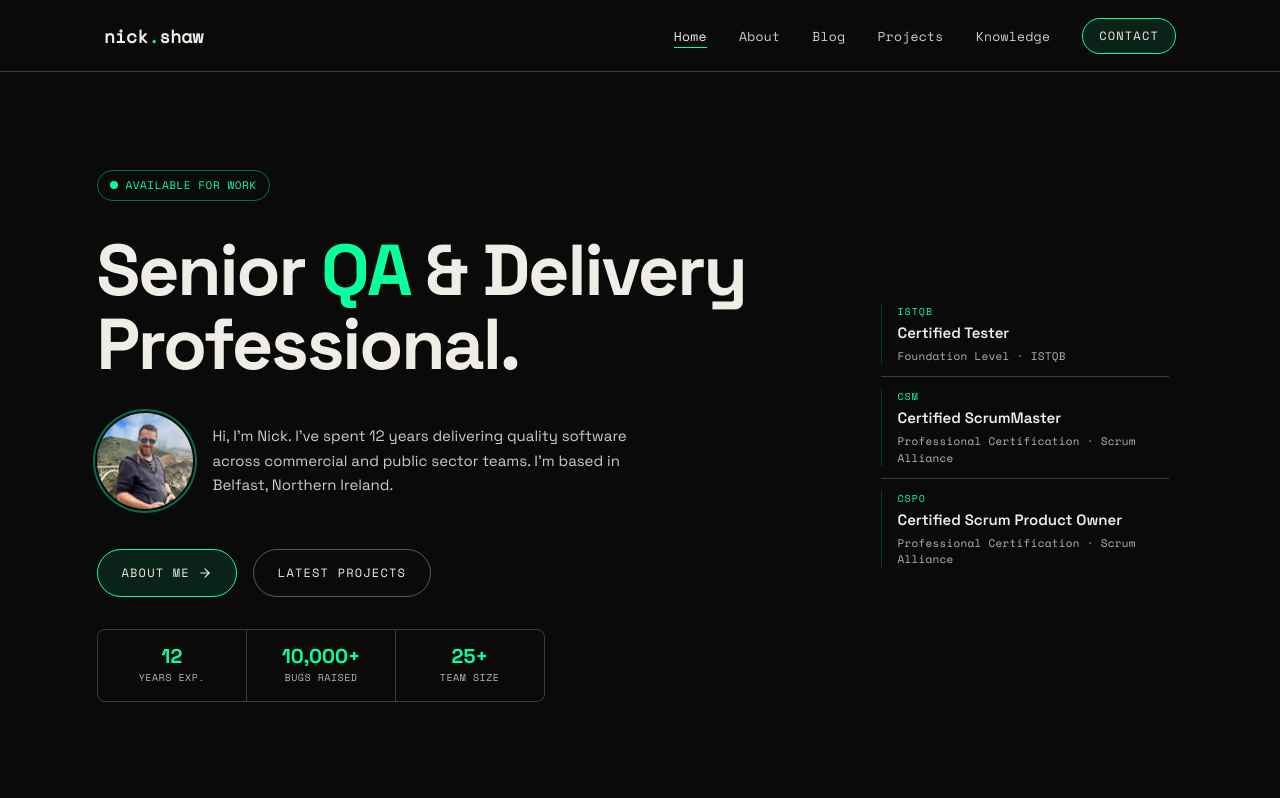
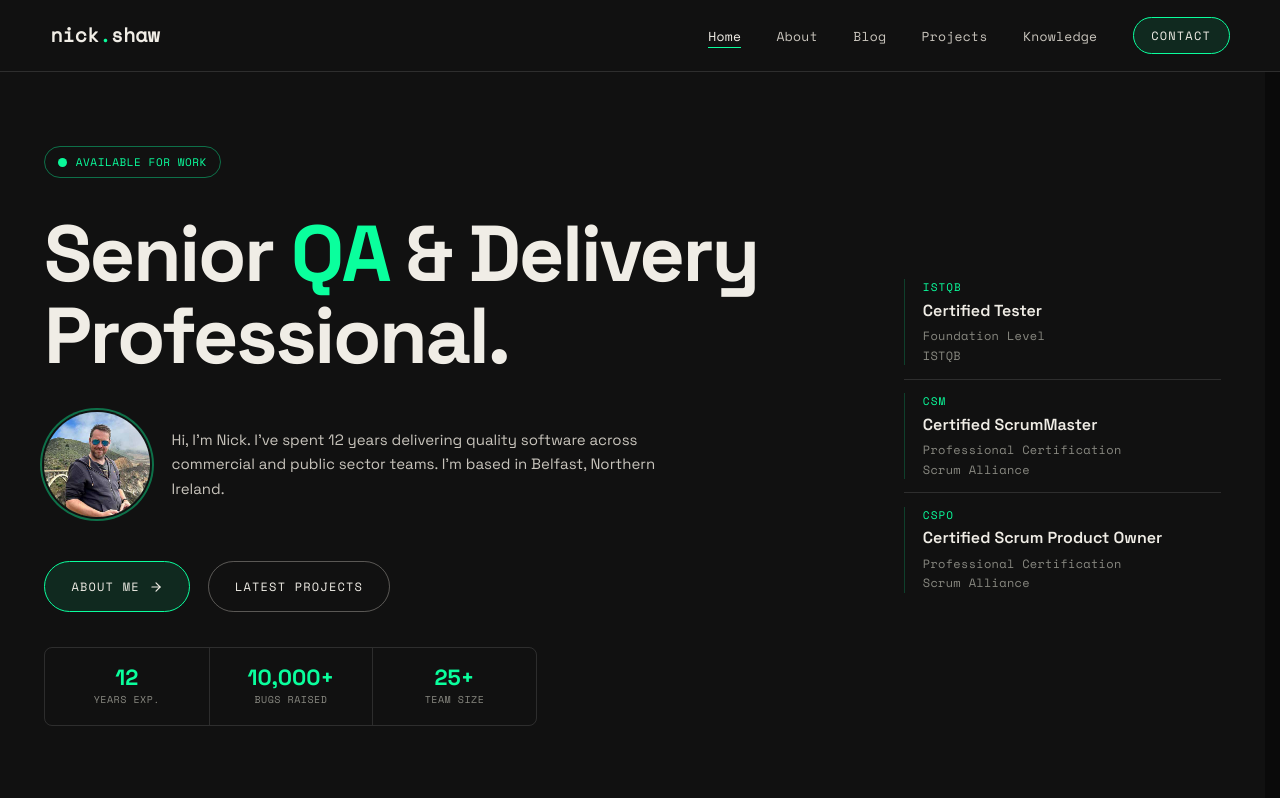
Before and after one commit to NickShaw1/nickshaw1.github.io, a React (Vite) app: page / in a window 1280 px wide. Shown: the top 798 px of the page. Built offline with nearby package versions, Linux system fonts and the light colour scheme.

Commit message:
UI changes

```diff
--- a/src/pages/Home.tsx
+++ b/src/pages/Home.tsx
@@ -175,7 +175,7 @@ export default function Home() {
             </div>
 
             {/* ── Right: certifications ── */}
-            <div className="mt-14 lg:mt-0 flex-shrink-0 flex flex-col w-full lg:w-72">
+            <div className="mt-14 lg:mt-0 flex-shrink-0 flex flex-col justify-center w-full lg:w-72">
               {[
                 {
                   abbr: 'ISTQB',
@@ -210,14 +210,14 @@ export default function Home() {
                   <div className="w-px bg-accent/20 group-hover:bg-accent flex-shrink-0 transition-colors duration-150" />
 
                   <div className="flex flex-col justify-center min-w-0">
-                    <span className="font-mono text-[10px] tracking-widest uppercase text-accent mb-1">
+                    <span className="font-mono text-[11px] tracking-widest uppercase text-accent mb-1">
                       {abbr}
                     </span>
-                    <h3 className="font-display font-semibold text-[15px] text-text-primary leading-snug">
+                    <h3 className="font-display font-semibold text-[16px] text-text-primary leading-snug">
                       {name}
                     </h3>
-                    <p className="font-mono text-[11px] text-text-muted tracking-wide mt-1">
-                      {level} · {issuer}
+                    <p className="font-mono text-[12px] text-text-muted tracking-wide mt-1 leading-relaxed">
+                      {level}<br />{issuer}
                     </p>
                   </div>
                 </m.div>
--- a/src/styles/global.css
+++ b/src/styles/global.css
@@ -18,6 +18,7 @@ html {
   font-display: swap;
   scrollbar-gutter: stable;
   overflow-x: clip;
+  font-size: 110%;
 }
 
 @media (prefers-reduced-motion: reduce) {
@@ -37,7 +38,7 @@ body {
   background-color: #0a0a0a;
   color: #F0EDE6;
   font-family: 'Space Grotesk', sans-serif;
-  font-size: 16px;
+  font-size: 1rem;
   -webkit-font-smoothing: antialiased;
   -moz-osx-font-smoothing: grayscale;
   overflow-x: clip;
@@ -187,8 +188,8 @@ body {
 
 /* ─── Blog prose styles ──────────────────────────────────── */
 .prose-blog {
-  color: #cccccc;
-  font-size: 15px;
+  color: #c8c4bc;
+  font-size: 1rem;
   line-height: 1.85;
 }
 
@@ -335,7 +336,7 @@ article code:not(pre code),
   font-weight: 400;
   text-transform: uppercase;
   letter-spacing: 0.05em;
-  color: #cccccc;
+  color: #c8c4bc;
 }
 
 /* ─── Hide scrollbar utility ─────────────────────────────── */
--- a/tailwind.config.ts
+++ b/tailwind.config.ts
@@ -9,10 +9,10 @@ const config: Config = {
     extend: {
       colors: {
         bg: {
-          base:    '#0a0a0a',
-          surface: '#1a1a1a',
-          elevated:'#242424',
-          border:  'rgba(255,255,255,0.20)',
+          base:    '#111111',
+          surface: '#1c1c1c',
+          elevated:'#262626',
+          border:  'rgba(255,255,255,0.12)',
         },
         accent: {
           DEFAULT: '#0AFF9D',
@@ -21,8 +21,8 @@ const config: Config = {
         link: '#F5A623',
         text: {
           primary:   '#F0EDE6',
-          secondary: '#cccccc',
-          muted:     '#b4b4b4',
+          secondary: '#c8c4bc',
+          muted:     '#888880',
         },
       },
       fontFamily: {
```
